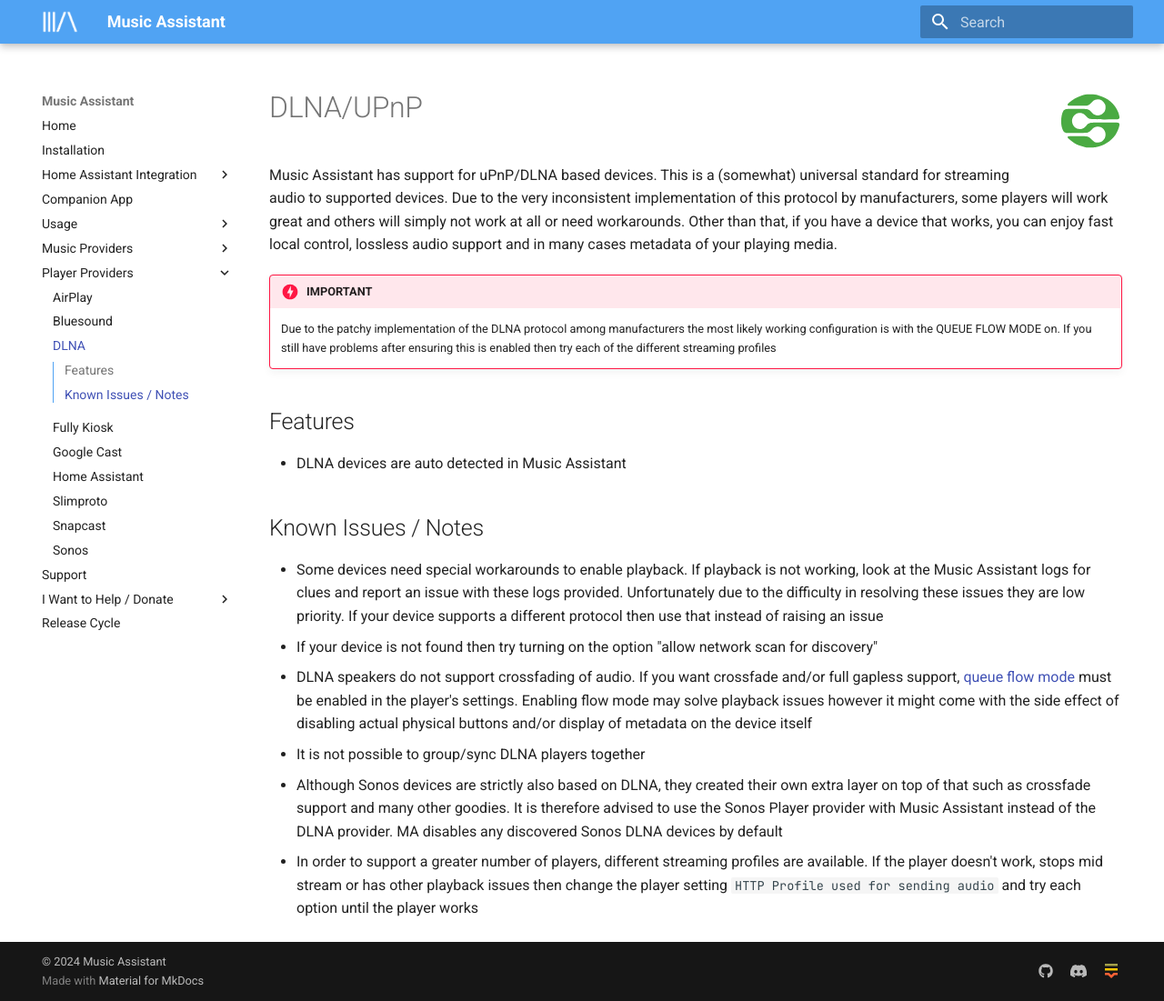
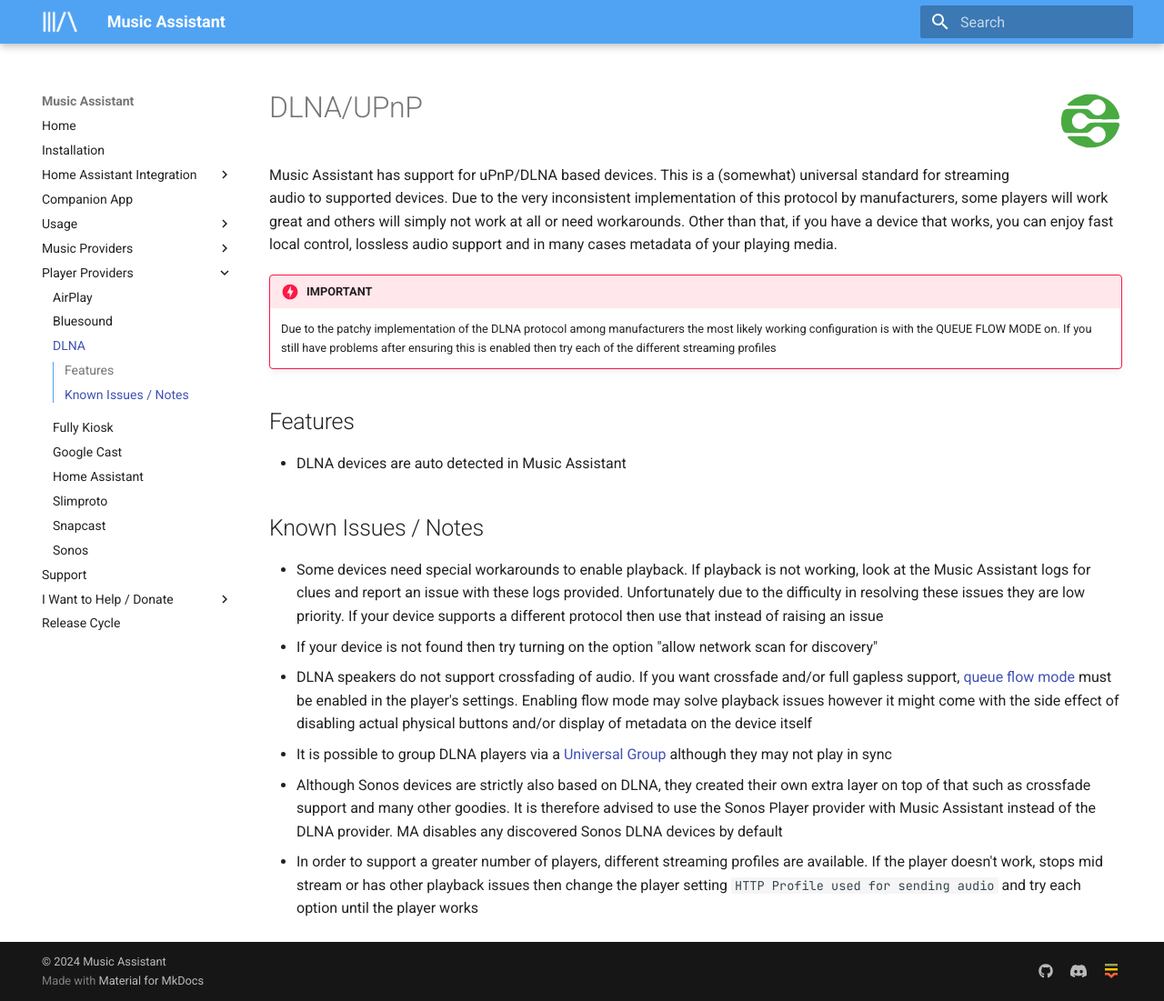
Before and after one commit to pwbriggs/music-assistant.github.io, an MkDocs documentation site: the page built from docs/player-support/dlna.md, in a window 1280 px wide and 1101 px high. Shown: the whole window at 91% size. Built offline with MkDocs 1.6.1 and Material for MkDocs 9.7.7, drawn with Linux system fonts in a browser that asks for light colours.

Commit message:
Update group info

```diff
--- a/docs/player-support/dlna.md
+++ b/docs/player-support/dlna.md
@@ -14,6 +19,6 @@
 - Some devices need special workarounds to enable playback. If playback is not working, look at the Music Assistant logs for clues and report an issue with these logs provided. Unfortunately due to the difficulty in resolving these issues they are low priority. If your device supports a different protocol then use that instead of raising an issue
 - If your device is not found then try turning on the option "allow network scan for discovery"
 - DLNA speakers do not support crossfading of audio. If you want crossfade and/or full gapless support, [queue flow mode](../faq/normalization.md/#track-queueing) must be enabled in the player's settings. Enabling flow mode may solve playback issues however it might come with the side effect of disabling actual physical buttons and/or display of metadata on the device itself
-- It is not possible to group/sync DLNA players together
+- It is possible to group DLNA players via a [Universal Group](../faq/groups.md#universal-groups) although they may not play in sync
 - Although Sonos devices are strictly also based on DLNA, they created their own extra layer on top of that such as crossfade support and many other goodies. It is therefore advised to use the Sonos Player provider with Music Assistant instead of the DLNA provider. MA disables any discovered Sonos DLNA devices by default
 - In order to support a greater number of players, different streaming profiles are available. If the player doesn't work, stops mid stream or has other playback issues then change the player setting `HTTP Profile used for sending audio` and try each option until the player works
```
Also changed, not shown: other parts of docs/player-support/dlna.md (+5 -0 lines).
